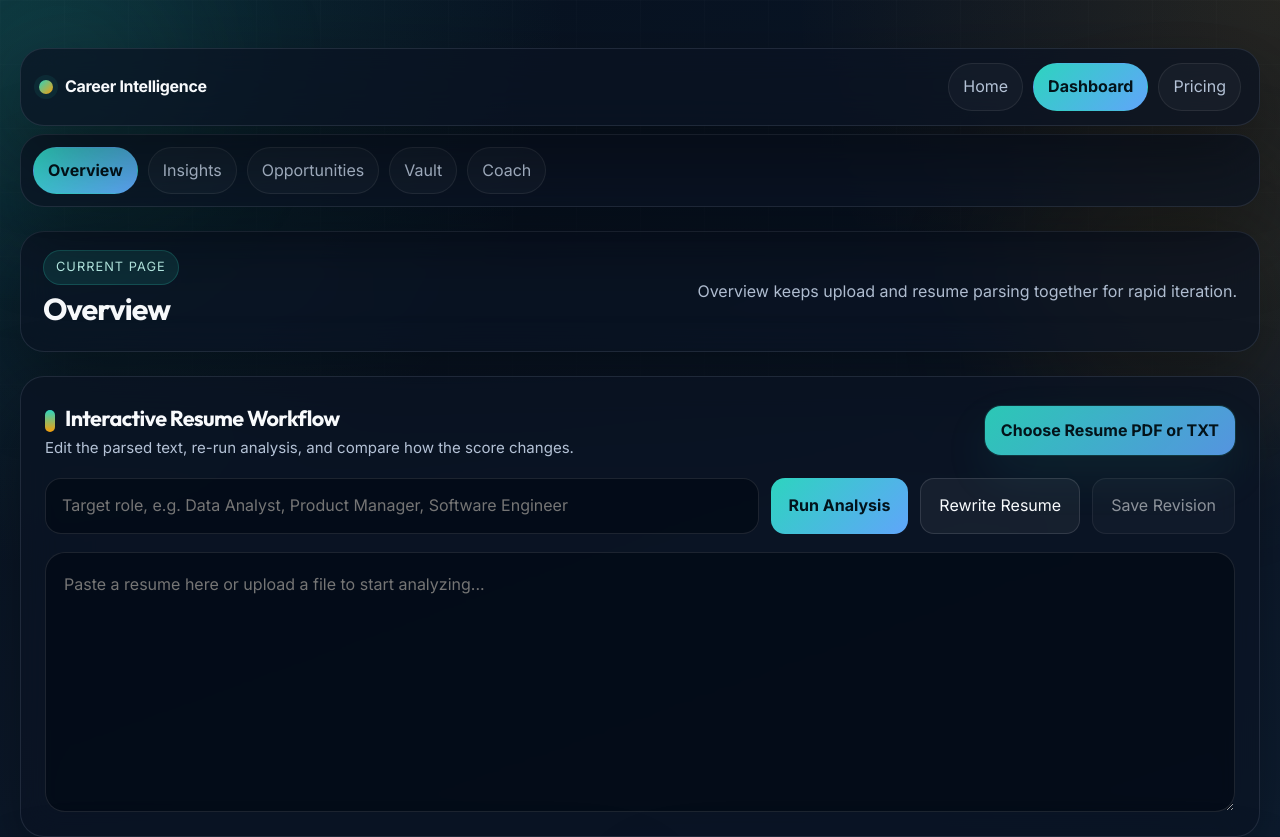
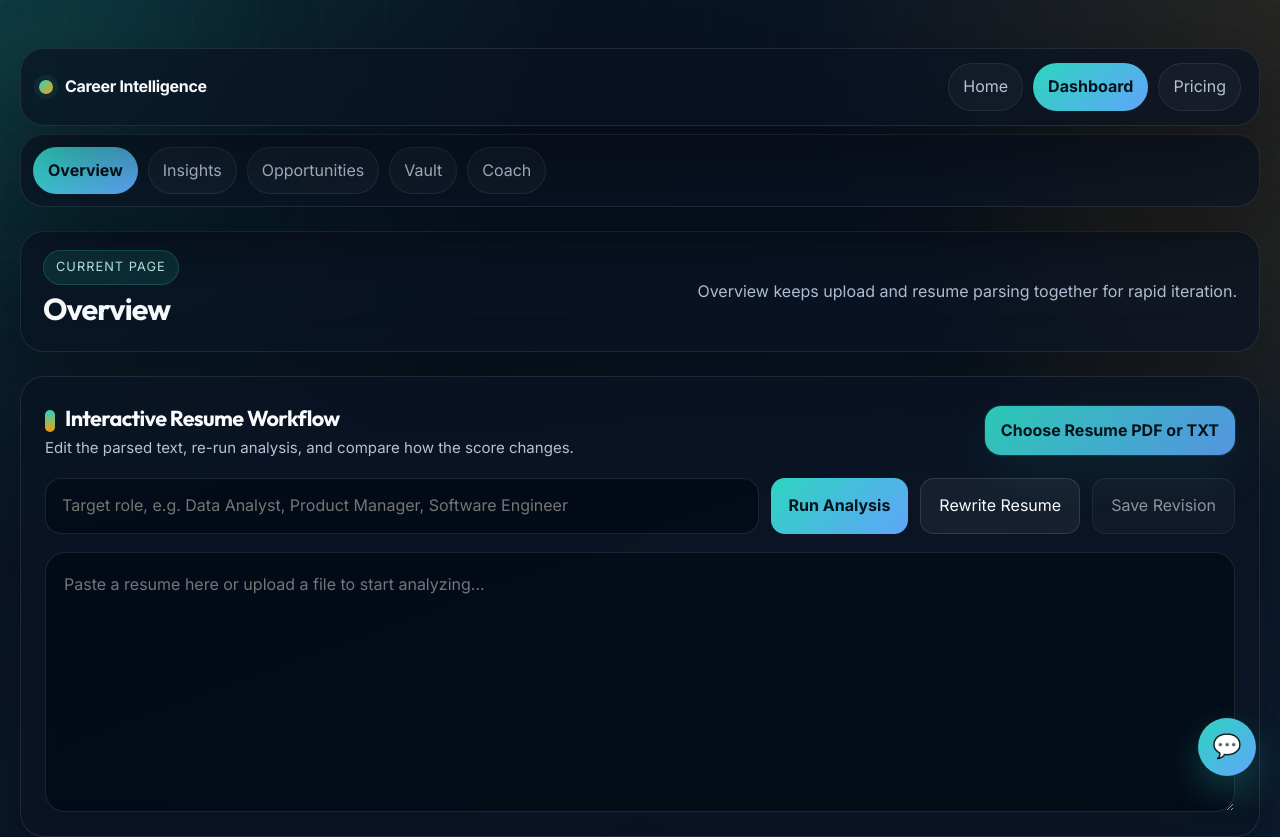
Before and after one commit to VISHWAJITH-GS/vs, a React (Vite) app in the folder frontend/: page /dashboard in a window 1280 px wide. Shown: the top 837 px of the page. Built offline with nearby package versions, Linux system fonts and the light colour scheme.

Commit message:
Chatbot Icon added

```diff
--- a/frontend/src/index.css
+++ b/frontend/src/index.css
@@ -216,6 +216,38 @@ h6 {
   background: linear-gradient(135deg, var(--accent-primary), var(--accent-tertiary));
   border-color: transparent;
   font-weight: 700;
+}
+
+.floating-coach-btn {
+  position: fixed;
+  right: 24px;
+  bottom: 24px;
+  width: 58px;
+  height: 58px;
+  border-radius: 999px;
+  display: inline-flex;
+  align-items: center;
+  justify-content: center;
+  text-decoration: none;
+  color: #04131a;
+  background: linear-gradient(135deg, var(--accent-primary), var(--accent-tertiary));
+  box-shadow: 0 14px 36px rgba(45, 212, 191, 0.26);
+  z-index: 60;
+  transition: transform 0.2s ease, filter 0.2s ease, box-shadow 0.2s ease;
+}
+
+.floating-coach-btn:hover {
+  transform: translateY(-2px) scale(1.03);
+  filter: brightness(1.05);
+}
+
+.floating-coach-btn.active {
+  box-shadow: 0 0 0 2px rgba(3, 19, 26, 0.75), 0 18px 40px rgba(45, 212, 191, 0.3);
+}
+
+.floating-coach-icon {
+  font-size: 1.45rem;
+  line-height: 1;
 }
 
 .page-banner {
@@ -1052,6 +1084,14 @@ h6 {
 @media (max-width: 720px) {
   .app-shell {
     padding-top: 20px;
+
+  }
+
+  .floating-coach-btn {
+    width: 52px;
+    height: 52px;
+    right: 16px;
+    bottom: 16px;
   }
 
   .container {
--- a/frontend/src/layouts/DashboardLayout.jsx
+++ b/frontend/src/layouts/DashboardLayout.jsx
@@ -1,4 +1,5 @@
 import React from 'react'
+import { Link } from 'react-router-dom'
 import { useLocation } from 'react-router-dom'
 import { Outlet } from 'react-router-dom'
 import DashboardNav from '../components/dashboard/DashboardNav'
@@ -51,6 +52,15 @@ const DashboardLayout = () => {
 
         <Outlet />
       </div>
+
+      <Link
+        to="/dashboard/coach"
+        className={`floating-coach-btn ${location.pathname === '/dashboard/coach' ? 'active' : ''}`}
+        aria-label="Chat with coach"
+        title="Chat with Coach"
+      >
+        <span className="floating-coach-icon" aria-hidden="true">💬</span>
+      </Link>
     </div>
   )
 }
```
